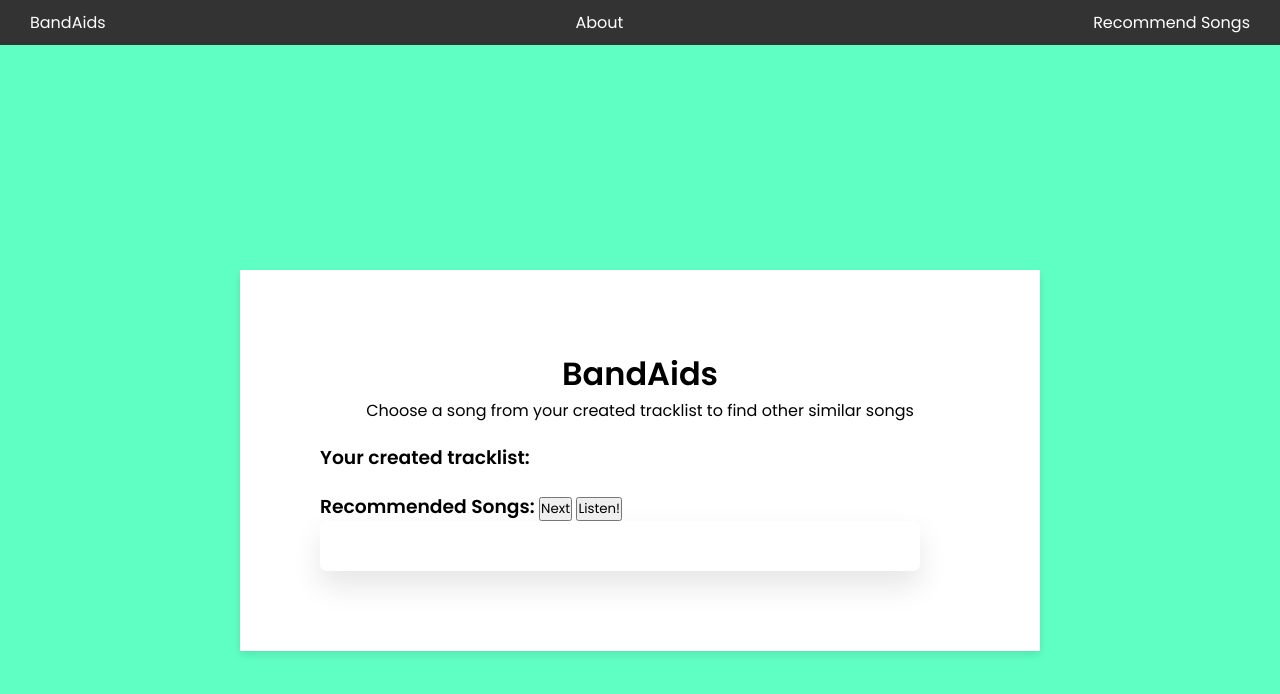
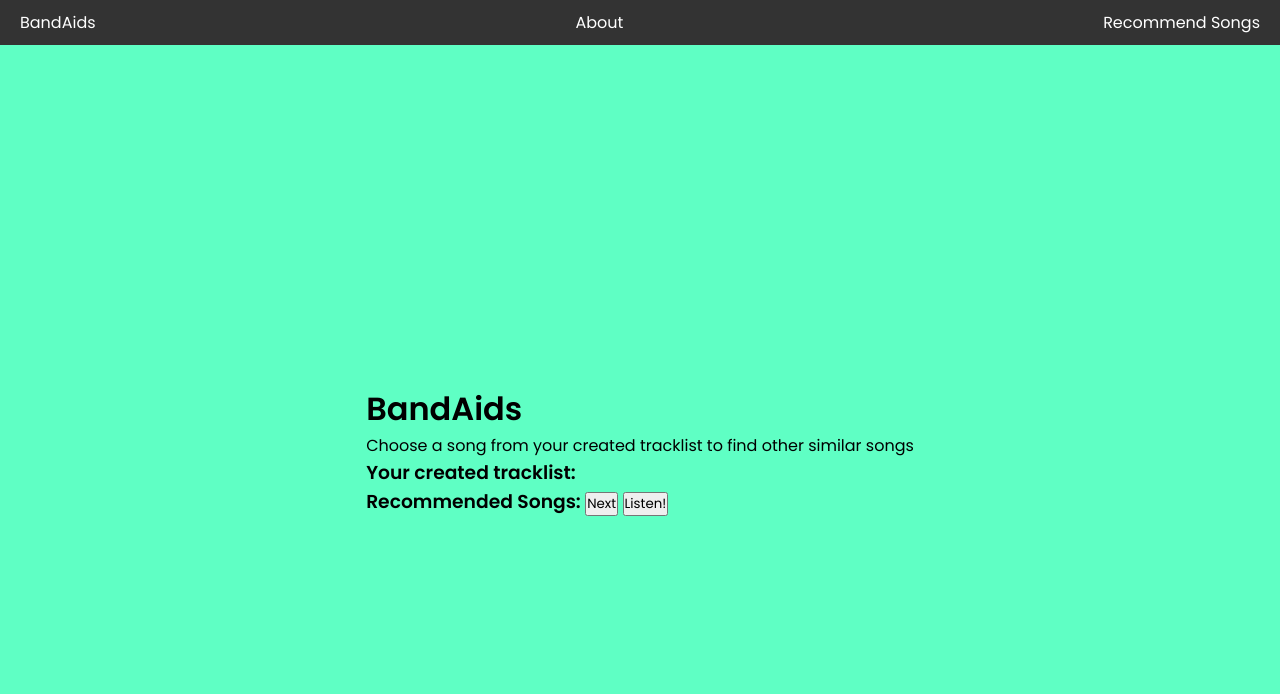
Before and after one commit to yun12341234/Bandaids-Web, a plain HTML site: page Frontend/recommend.html in a window 1280 px wide. Drawn offline with Linux system fonts and the light colour scheme; no server answers.

Commit message:
Revert "Commit edited style.css"
This reverts commit a6c7c10d330f7de86041eb559239a196d0a0f1f2.

```diff
--- a/Frontend/style.css
+++ b/Frontend/style.css
@@ -18,30 +18,6 @@ body {
   /* Adjust margin to make space for the fixed navigation bar */
 }
 
-.content {
-  background-color: white;
-  padding: 80px;
-  box-shadow: 0 4px 8px rgba(0, 0, 0, 0.1);
-  width: 100%;
-  max-width: 800px;
-  margin-top: 20px; /* Adjust margin as needed */
-  text-align: center;
-}
-
-.tracklist {
-  text-align: left; /* Left-align the tracklist div */
-  margin-top: 20px; /* Add some margin to separate it from above content */
-}
-
-.recommendations {
-  text-align: left;
-  margin-top: 20px;
-}
-
-nav div{
-  margin: 0 10px
-}
-
 .sortable-list {
   width: 800px;
   padding: 30px 25px 20px;
@@ -51,27 +27,6 @@ nav div{
 }
 
 .sortable-list .item {
-  list-style: none;
-  display: flex;
-  cursor: move;
-  background: #fff;
-  align-items: center;
-  border-radius: 5px;
-  padding: 10px 13px;
-  margin-bottom: 11px;
-  border: 1px solid #ccc;
-  justify-content: space-between;
-}
-
-.sortable-list1 {
-  width: 600px;
-  padding: 30px 25px 20px;
-  background: #fff;
-  border-radius: 7px;
-  box-shadow: 0 15px 30px rgba(0, 0, 0, 0.1);
-}
-
-.sortable-list1 .item {
   list-style: none;
   display: flex;
   cursor: move;
```
Also changed, not shown: 1 other file.
